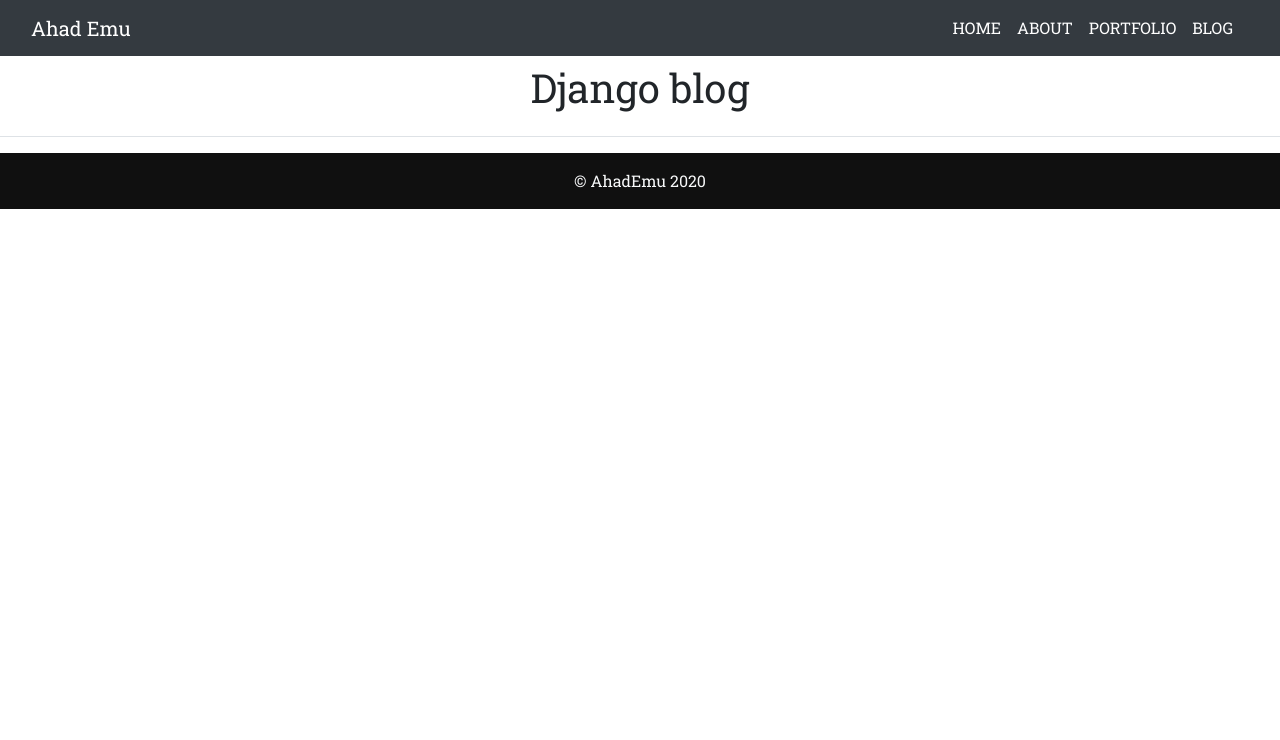
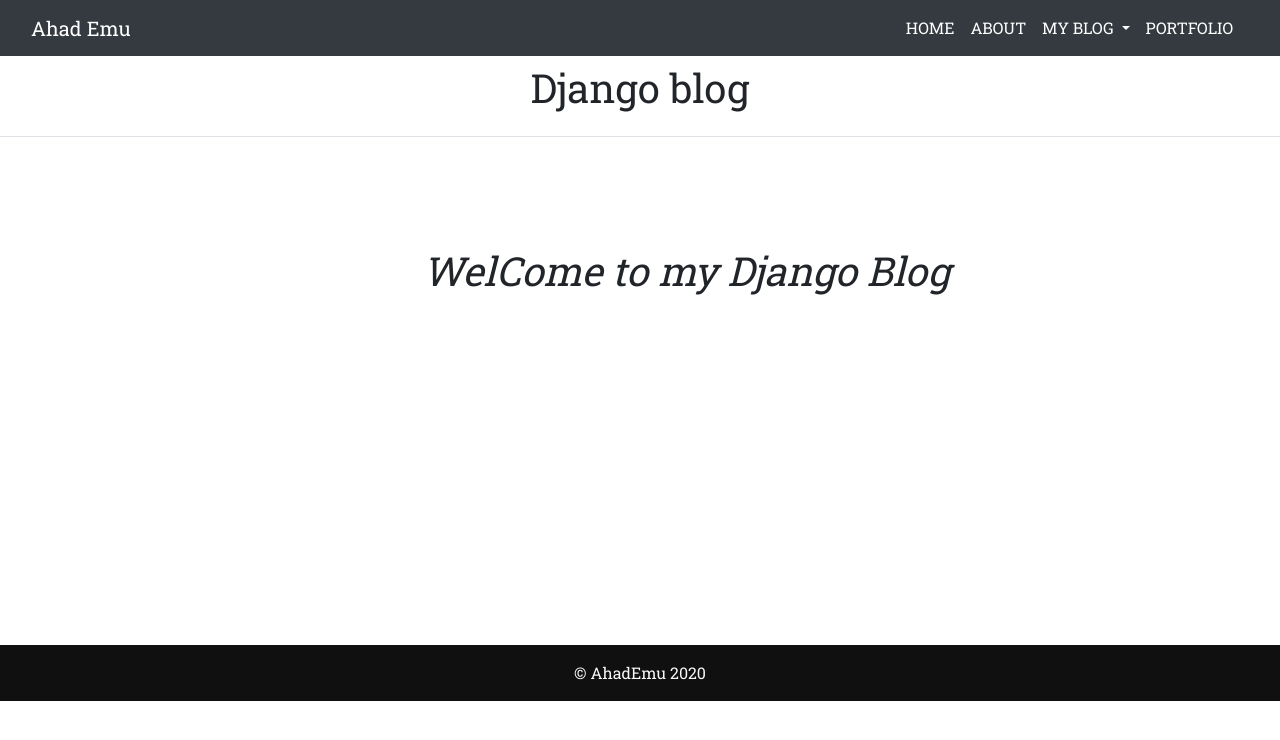
Before and after one commit to ahad-emu/Portfolio-Project, a Django app: page /blog/djangoblog/ in a window 1280 px wide. Shown: the top 740 px of the page. Run offline with Django 3.2, Linux system fonts and the light colour scheme; data that the repository does not hold is empty; some libraries are stand-ins or nearby versions; some web fonts are replaced.

Commit message:
Add blog link and blog dropdown menu. Polish. Finally completed.

```diff
--- a/PortfolioAPP/templates/base.html
+++ b/PortfolioAPP/templates/base.html
@@ -28,11 +28,19 @@
               <li class="nav-item active">
                 <a class="nav-link" href="{% url 'about' %}">ABOUT</a>
               </li>
+              <li class="nav-item dropdown active">
+                <a class="nav-link dropdown-toggle" href="{% url 'firstpage' %}" id="navbarDropdown" role="button" data-toggle="dropdown" aria-haspopup="true" aria-expanded="false">
+                  MY BLOG
+                </a>
+                <div class="dropdown-menu" aria-labelledby="navbarDropdown">
+                  <a class="dropdown-item" href="{% url 'firstpage' %}">BLOG</a>
+                  <div class="dropdown-divider"></div>
+                  <a class="dropdown-item" href="{% url 'pythonblog' %}">1. Python</a>
+                  <a class="dropdown-item" href="{% url 'djangoblog' %}">2. Django</a>
+                </div>
+              </li>
               <li class="nav-item active">
                 <a class="nav-link" href="{% url 'portfolio' %}">PORTFOLIO</a>
-              </li>
-              <li class="nav-item active">
-                <a class="nav-link" href="{% url 'firstpage' %}">BLOG</a>
               </li>
             </ul>
           </div>
@@ -40,7 +48,7 @@
       </nav>
     {% block content %}
     {% endblock %}
-    <footer class="page-footer font-small" style="background-color: #101010;">
+    <footer class="page-footer font-small" style="background-color: #101010; clear:both;">
       <div class="footer-copyright text-center py-3 text-light">© AhadEmu {% now 'Y' %}</div>
     </footer>
     <script src="https://code.jquery.com/jquery-3.5.1.slim.min.js" integrity="sha384-DfXdz2htPH0lsSSs5nCTpuj/zy4C+OGpamoFVy38MVBnE+IbbVYUew+OrCXaRkfj" crossorigin="anonymous"></script>
--- a/PortfolioAPP/templates/portfolio.html
+++ b/PortfolioAPP/templates/portfolio.html
@@ -2,10 +2,10 @@
 {% block content %}
 
 <main role="main">
-  <section class="jumbotron text-center">
+  <section class="text-center">
     <div class="container">
       <h1 class="jumbotron-heading">HI! I'M AHAD</h1>
-      <p class="lead text-muted">I am Ahad Emu. I am professional Full Stack Web Developer.</p>
+      <p class="lead text-muted font-italic mt-3 mb-3">I am Ahad Emu. I am professional Full Stack Web Developer.</p>
       <p>
         <a href="mailto:ahademu99@gmail.com" class="btn btn-primary my-2">Email me</a>
       </p>
--- a/blogApp/templates/djangoblog.html
+++ b/blogApp/templates/djangoblog.html
@@ -1,12 +1,15 @@
 {% extends 'base.html' %}
 {% block content %}
 
-<h1 class="text-center border-bottom mt-2 mb-2 pb-4">Django blog</h1>
-<div class="container-fluid">
+<h1 class="text-center border-bottom mt-2 pb-4">Django blog</h1>
+<div class="" style="width:18%; float:left;">
   <ul>
     {% for item in items %}
-      <li><a href="{% url 'details_django' item.django_title %}">{{item.django_title}}</a></li>
+      <li><a class="text-dark" href="{% url 'details_django' item.django_title %}">{{item.django_title}}</a></li>
     {% endfor %}
   </ul>
 </div>
+<div class="" style="width:82%; padding: 8% 15%; float:left; height:500px;">
+  <h1 class="font-italic">WelCome to my Django Blog</h1>
+</div>
 {% endblock %}
--- a/blogApp/templates/firstpage.html
+++ b/blogApp/templates/firstpage.html
@@ -3,7 +3,7 @@
 
 <section class="masthead">
   <div class="text-center">
-    <h3 class="masthead-heading text-uppercase">This is my first web blog About Python and Django</h3>
+    <h3 class="masthead-heading text-uppercase">This is my first blog About Python and Django</h3>
     <h4 class="masthead-subheading text-uppercase">It's Nice To Meet You</h4>
   </div>
   <div class="border-top mt-5 pt-5">
--- a/blogApp/views.py
+++ b/blogApp/views.py
@@ -15,9 +15,11 @@ def djangoblog(request):
 
 
 def details_python(request, PythonBlog_python_title):
+    items = PythonBlog.objects.all()
     item = PythonBlog.objects.get(python_title = PythonBlog_python_title)
-    return render(request, "pythondetails.html", {'item': item})
+    return render(request, "pythondetails.html", {'item': item, 'items': items})
 
 def details_django(request, DjangoBlog_django_title):
+    items = DjangoBlog.objects.all()
     item = DjangoBlog.objects.get(django_title = DjangoBlog_django_title)
-    return render(request, "djangodetails.html", {'item': item})
+    return render(request, "djangodetails.html", {'item': item, 'items': items})
```
Also changed, not shown: blogApp/templates/djangodetails.html (+12 -1 lines), blogApp/templates/pythonblog.html (+5 -2 lines), blogApp/templates/pythondetails.html (+12 -1 lines).
